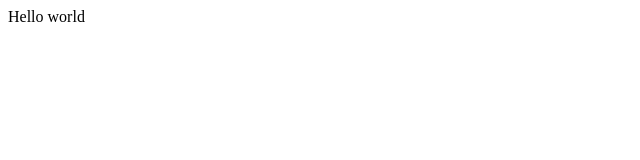
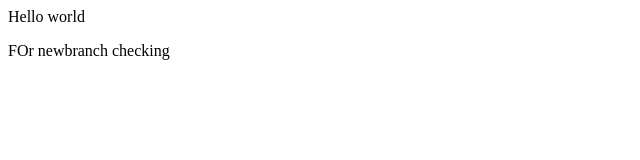
Before and after one commit to ZohaibManzoor2004/ApnaClg, a plain HTML site: page Index.html in a window 1280 px wide. Shown: the whole page, without its empty margins (0-640 px from the left). Drawn offline with Linux system fonts and the light colour scheme.

Commit message:
A commit for newbranch to check to see if it works or not

```diff
--- a/Index.html
+++ b/Index.html
@@ -1 +1,2 @@
 <p>Hello world</p>
+<p>FOr newbranch checking</p>
```
